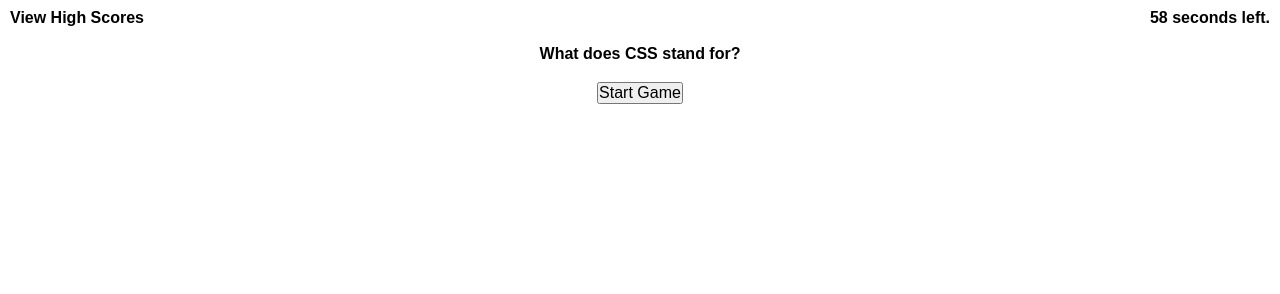
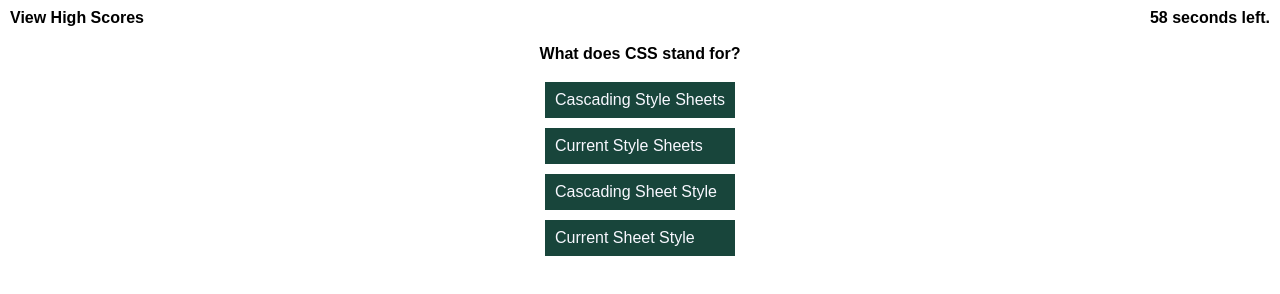
Before and after one commit to atleastitsanethosman/codingquizhw4, a plain HTML site: page index.html in a window 1280 px wide. Both pictures are taken after a click on the button "Start Game". Drawn offline with Linux system fonts and the light colour scheme.

Commit message:
addtional scripting to hande questions and responses

```diff
--- a/assets/css/style.css
+++ b/assets/css/style.css
@@ -1,3 +1,11 @@
+/* adding variables for consistent color scheme*/
+:root {
+    --green: #18453b;
+    --whitetext: ghostwhite;
+    --whitebackground: ghostwhite;
+    --sidebar: 150px;
+}
+
 * {
     box-sizing: border-box;
   }
@@ -38,5 +46,13 @@
 }
 
 .btn {
-margin: 10px;
+
+    margin: 10px;
 }
+
+.answerBox {
+    margin: 10px;
+    padding: 10px;
+    color: var(--whitetext);
+    background-color: var(--green);
+}
--- a/assets/js/script.js
+++ b/assets/js/script.js
@@ -7,10 +7,10 @@ var highScores = document.querySelector(".scores")
 var introduction = document.querySelector(".introduction")
 var headerIntro = document.querySelector(".headerIntro");
 
-var currentQuestion = [0]
+
 
 // variable to hold questions and answers
-var questions = [
+var questionsList = [
   {
     question: "What does CSS stand for?",
     choices: [ "Cascading Style Sheets","Current Style Sheets","Cascading Sheet Style","Current Sheet Style"],
@@ -43,8 +43,9 @@ var questions = [
 },
 ]
 
-// variable to refference the current question being asked
-var currentChallenge = questions[currentQuestion];
+// variables to refference the current question being asked
+var currentQuestion = [0]
+var currentChallenge = questionsList[currentQuestion];
 
 // function to complete game, need to build out
 function gameOver() {
@@ -70,16 +71,27 @@ function setTime() {
   }, 1000);
 }
 
+// gets question data and displays it on screen.
 function pickQuestion(){
-
-}
+  headerIntro.textContent = currentChallenge.question;
+  // wipe out any previous answers
+  questions.innerHTML = "";
+  currentChallenge.choices.forEach(function(answer, i) {
+    var answerBox = document.createElement("li");
+    answerBox.setAttribute("class", "answerBox");
+    answerBox.textContent = answer;
+    questions.appendChild(answerBox);
+    });
+  // sets variable to move to next questions in list
+  currentQuestion ++;
+  }
 
 
 function startQuiz() {
-  // hide intro paragraph.
+  // hide intro paragraph and start button.
   introduction.setAttribute("hidden","");
-  headerIntro.textContent = currentChallenge.question;
-
+  startButton.setAttribute("hidden","")
+  pickQuestion();
 
 }
 
```
